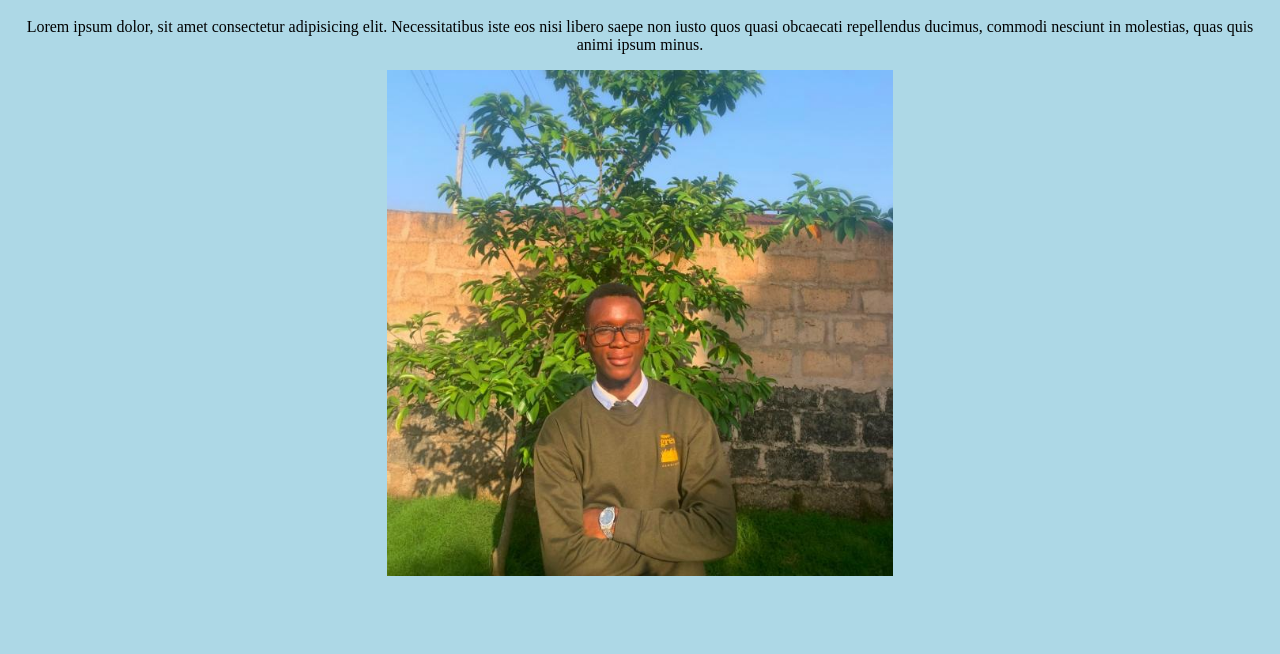
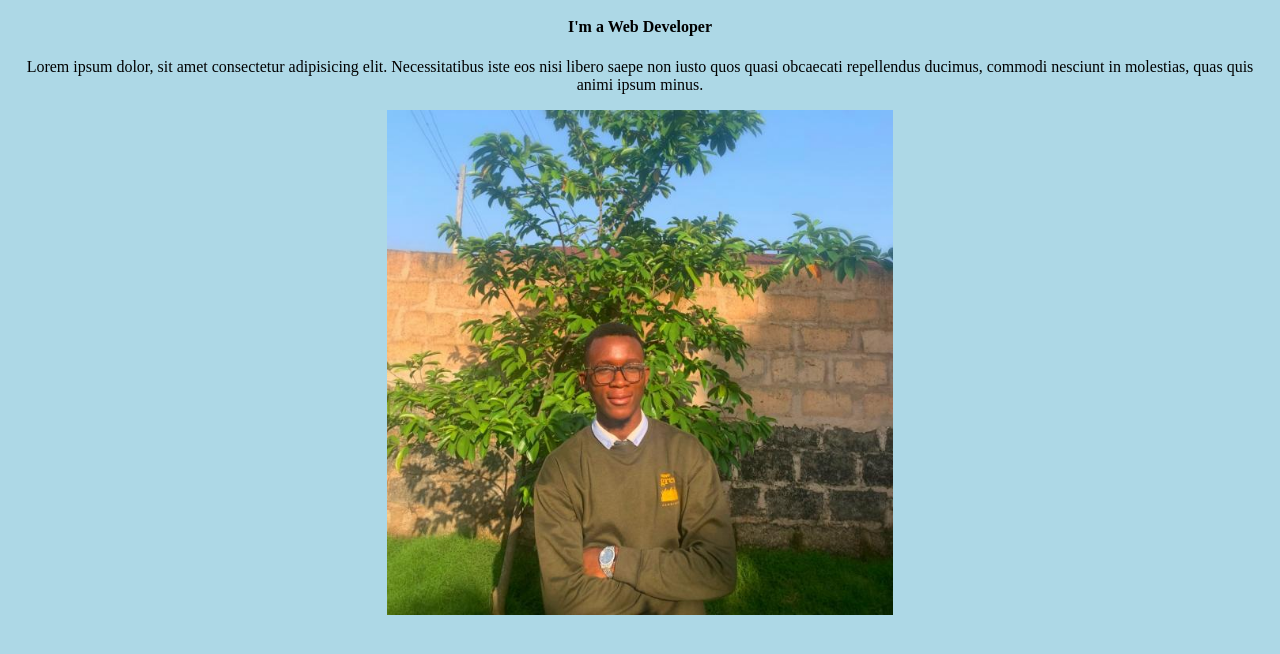
Before and after one commit to augustineogie/Austin, a plain HTML site: page index.html in a window 1280 px wide. Shown: the part 48-702 px from the top of the page. Drawn offline with Linux system fonts and the light colour scheme.

Commit message:
Updated index.html with a new line

```diff
--- a/index.html
+++ b/index.html
@@ -12,6 +12,7 @@
         <div>
             <div>
                 <h1>My name is Augustine</h1>
+                <h4>I'm a Web Developer</h4>
                 <p>Lorem ipsum dolor, sit amet consectetur adipisicing elit. Necessitatibus iste eos nisi libero saepe non iusto quos quasi obcaecati repellendus ducimus, commodi nesciunt in molestias, quas quis animi ipsum minus.</p>
             </div>
             <div>
```
